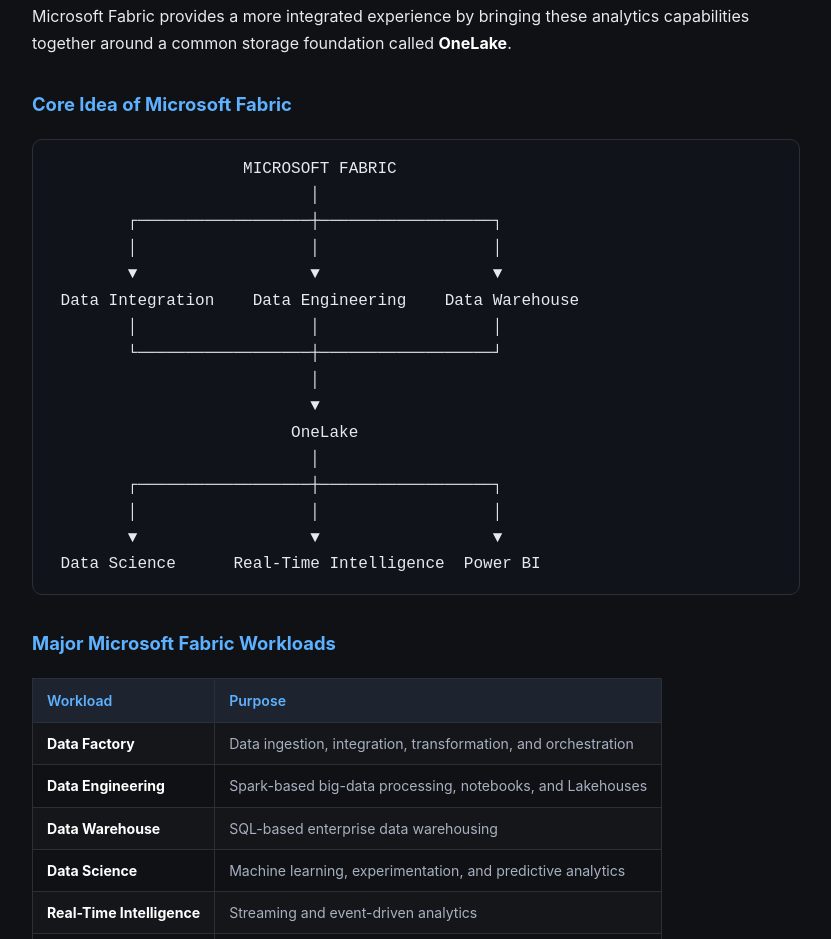
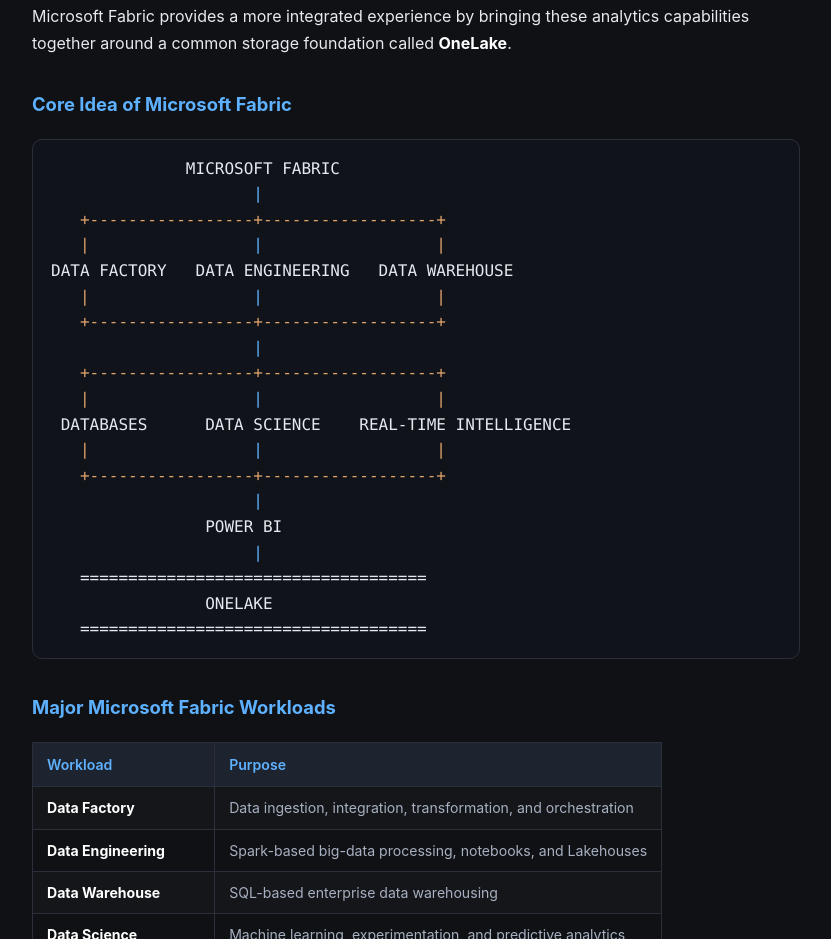
Before and after one commit to Sreeharimekala/harinit.com, a plain HTML site: page academy/microsoft-fabric/Module_01_Microsoft_Fabric_Fundamentals.html in a window 1280 px wide. Shown: the part 3038-3977 px from the top of the page, without its empty margins (374-1205 px from the left). Drawn offline with Linux system fonts and the light colour scheme.

Commit message:
Correct the Core Idea of Microsoft Fabric diagram in Module 1
Replace the box-drawing diagram with the corrected layout: Data Factory,
Data Engineering and Data Warehouse; Databases, Data Science and
Real-Time Intelligence; Power BI; all on top of OneLake.

Co-Authored-By: Claude Fable 5.2 <noreply@anthropic.com>
Claude-Session: https://claude.ai/code/session_01WQ8wTuSSf9q2GGrh9Cr3u7

```diff
--- a/academy/microsoft-fabric/Module_01_Microsoft_Fabric_Fundamentals.html
+++ b/academy/microsoft-fabric/Module_01_Microsoft_Fabric_Fundamentals.html
@@ -155,6 +155,12 @@
     overflow-x: auto;
     margin: 1.2em 0;
   }
+  pre.fabric-diagram {
+    font-family: Consolas, "Courier New", "Lucida Console", monospace;
+    line-height: 1.6;
+  }
+  pre.fabric-diagram .dg-o { color: #e0a26b; }
+  pre.fabric-diagram .dg-b { color: var(--accent); }
   pre code {
     background: none;
     padding: 0;
@@ -315,22 +321,25 @@ Power BI</pre>
 <p>Microsoft Fabric provides a more integrated experience by bringing these analytics capabilities together around a common storage foundation called <strong>OneLake</strong>.</p>
 
 <h3 id="core-idea-of-microsoft-fabric">Core Idea of Microsoft Fabric</h3>
-<pre>                    MICROSOFT FABRIC
-                           │
-        ┌──────────────────┼──────────────────┐
-        │                  │                  │
-        ▼                  ▼                  ▼
- Data Integration    Data Engineering    Data Warehouse
-        │                  │                  │
-        └──────────────────┼──────────────────┘
-                           │
-                           ▼
-                         OneLake
-                           │
-        ┌──────────────────┼──────────────────┐
-        │                  │                  │
-        ▼                  ▼                  ▼
- Data Science      Real-Time Intelligence  Power BI</pre>
+<pre class="fabric-diagram">              MICROSOFT FABRIC
+                     <span class="dg-b">|</span>
+   <span class="dg-o">+-----------------+------------------+</span>
+   <span class="dg-o">|</span>                 <span class="dg-b">|</span>                  <span class="dg-o">|</span>
+DATA FACTORY   DATA ENGINEERING   DATA WAREHOUSE
+   <span class="dg-o">|</span>                 <span class="dg-b">|</span>                  <span class="dg-o">|</span>
+   <span class="dg-o">+-----------------+------------------+</span>
+                     <span class="dg-b">|</span>
+   <span class="dg-o">+-----------------+------------------+</span>
+   <span class="dg-o">|</span>                 <span class="dg-b">|</span>                  <span class="dg-o">|</span>
+ DATABASES      DATA SCIENCE    REAL-TIME INTELLIGENCE
+   <span class="dg-o">|</span>                 <span class="dg-b">|</span>                  <span class="dg-o">|</span>
+   <span class="dg-o">+-----------------+------------------+</span>
+                     <span class="dg-b">|</span>
+                POWER BI
+                     <span class="dg-b">|</span>
+   ====================================
+                ONELAKE
+   ====================================</pre>
 
 <h3 id="major-microsoft-fabric-workloads">Major Microsoft Fabric Workloads</h3>
 <table>
```
